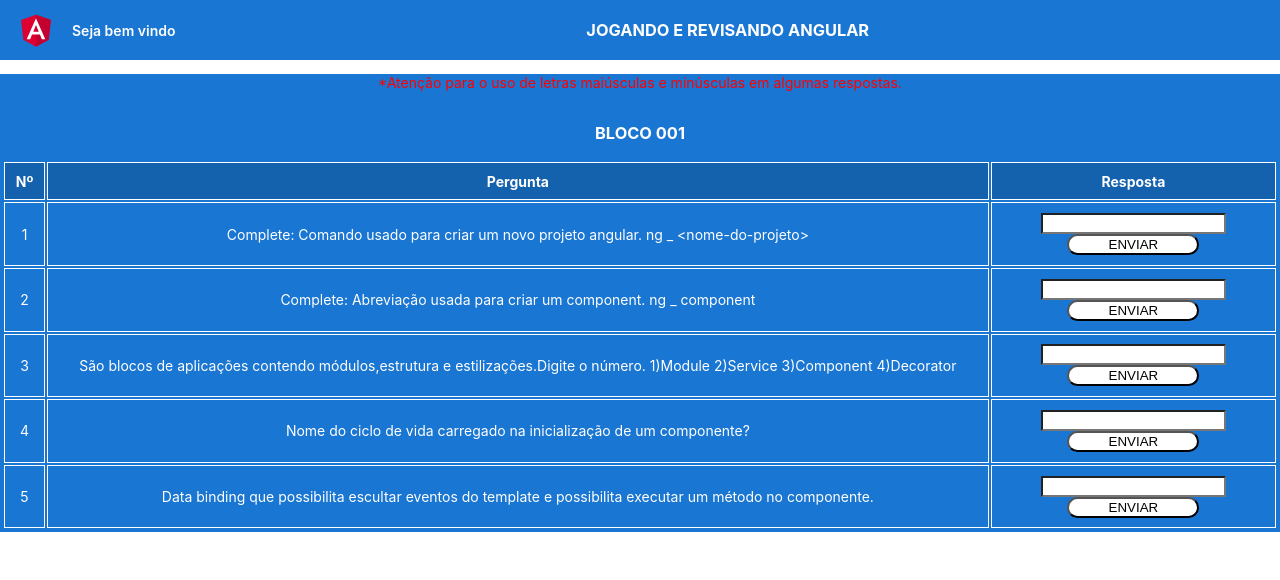
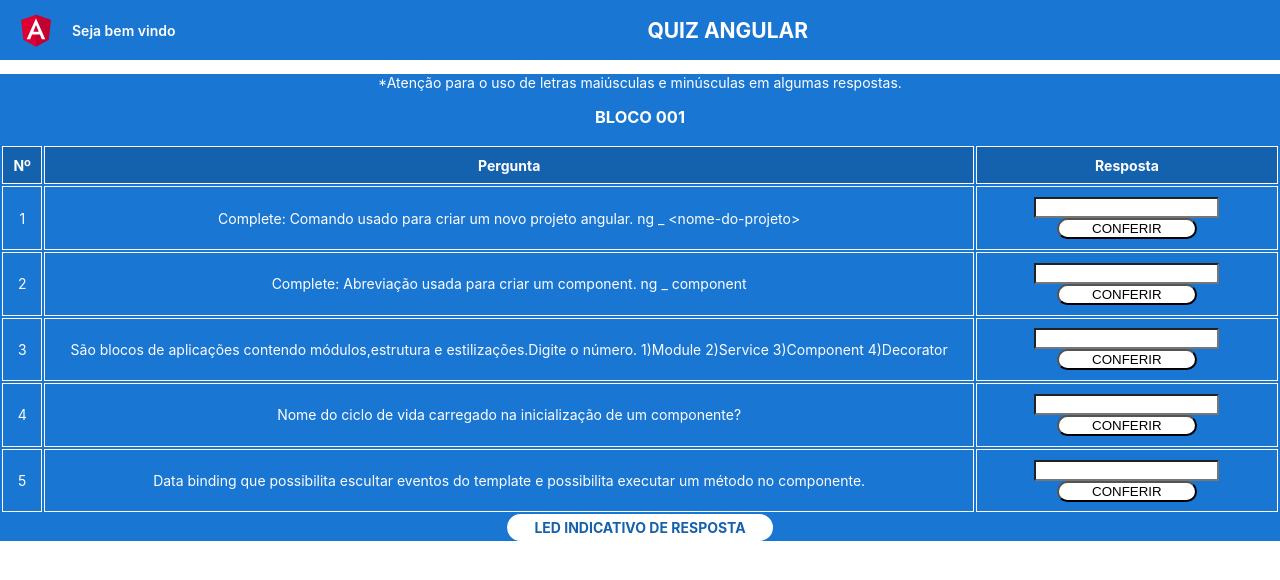
Before and after one commit to Reinan-Alves/jogando-e-aprendendo-angular, an Angular app: page / in a window 1280 px wide. Shown: the top 580 px of the page. Built offline with nearby package versions, Linux system fonts and the light colour scheme.

Commit message:
mudando titulo principal e adicionando Led indicativo de resposta

```diff
--- a/src/app/head/head.component.html
+++ b/src/app/head/head.component.html
@@ -9,7 +9,7 @@
   <span>Seja bem vindo</span>
   <div class="spacer">
     <div id="">
-      <h3>JOGANDO E REVISANDO ANGULAR</h3>
+      <h2>QUIZ ANGULAR</h2>
     </div>
   </div>
 </div>
--- a/src/app/primeiro-bloco/primeiro-bloco.component.html
+++ b/src/app/primeiro-bloco/primeiro-bloco.component.html
@@ -1,11 +1,10 @@
 <div class="espaco">
   <div class="central">
-    <p style="color: red">
+    <p style="color: rgb(255, 255, 255)">
       *Atenção para o uso de letras maiúsculas e minúsculas em algumas
       respostas.
     </p>
-    <table>
-      <h3>BLOCO 001</h3>
+    <h3 style="color: rgb(255, 255, 255)">BLOCO 001</h3>
     <table class="tabela">
       <thead>
         <tr>
@@ -22,19 +21,17 @@
           {{ pergunta.texto }}
         </td>
         <td>
-            <input
-              id="{{ pergunta.id }}"
-              #suaResposta
-              [ngClass]="{certo, errado}"
-            />
+          <input #suaResposta />
           <button
             (click)="conferirResposta(suaResposta.value, pergunta.resposta)"
           >
-              ENVIAR
+            CONFERIR
           </button>
         </td>
       </tr>
     </table>
-    </table>
+    <section class="led" [ngClass]="{certo, errado,emBranco}">
+      <strong>LED INDICATIVO DE RESPOSTA</strong>
+    </section>
   </div>
 </div>
--- a/src/app/primeiro-bloco/primeiro-bloco.component.scss
+++ b/src/app/primeiro-bloco/primeiro-bloco.component.scss
@@ -44,6 +44,7 @@
 
 
 
+
 input{
   background-color: white;
     &[type="text"]{
@@ -63,12 +64,28 @@
       border-radius: 30px;
 
     }
+    .led{
+      width: 20%;
+      height:10%;
+      color:#1461ad;
+      background-color: white;
+      border-radius: 150px;
+      margin:auto;
+      border: 5px solid white;
+
+    }
     .certo {
 
-      border: 2px solid;
-      border-color: aquamarine;
+      border: 5px solid;
+      border-color: white;
+      background-color: #39ff14;
     }
     .errado{
-      border: 2px solid red;
+      border: 5px solid white;
+      background-color: #fc1723;
 
     }
+    .emBranco{
+      background-color: white;
+      border: 5px solid white;
+    }
--- a/src/app/primeiro-bloco/primeiro-bloco.component.ts
+++ b/src/app/primeiro-bloco/primeiro-bloco.component.ts
@@ -12,6 +12,7 @@
   suaResposta: string = '';
   certo: boolean = false;
   errado: boolean = false;
+  emBranco: boolean = false;
 
   perguntas = [
     {
@@ -34,9 +35,14 @@
     if (suaResposta == resposta) {
       this.certo = true;
       this.errado = false;
+      this.emBranco = false;
     } else {
       this.certo = false;
       this.errado = true;
+      this.emBranco = false;
+    }
+    if (!suaResposta) {
+      this.emBranco = true;
     }
   }
 }
```
Lines whose indentation alone changed are shown as unchanged.
